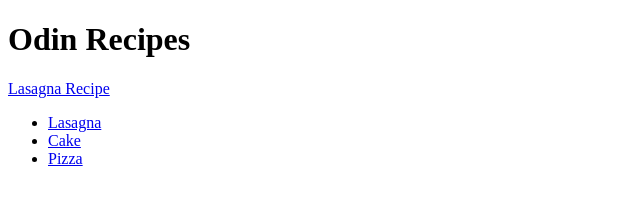
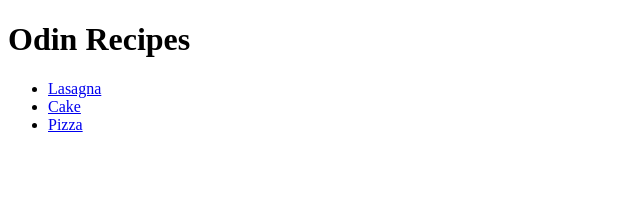
Before and after one commit to mikemcgilly/odin-recipes, a plain HTML site: page index.html in a window 1280 px wide. Shown: the whole page, without its empty margins (0-640 px from the left). Drawn offline with Linux system fonts and the light colour scheme.

Commit message:
cleaning up lasagna link

```diff
--- a/index.html
+++ b/index.html
@@ -8,7 +8,6 @@
 </head>
 <body>
     <h1>Odin Recipes</h1>
-    <p><a href="recipes/lasagna.html">Lasagna Recipe</a></p>
     <ul>
         <li><a href="recipes/lasagna.html">Lasagna</a></li>
         <li><a href="recipes/cake.html">Cake</a></li>
```
